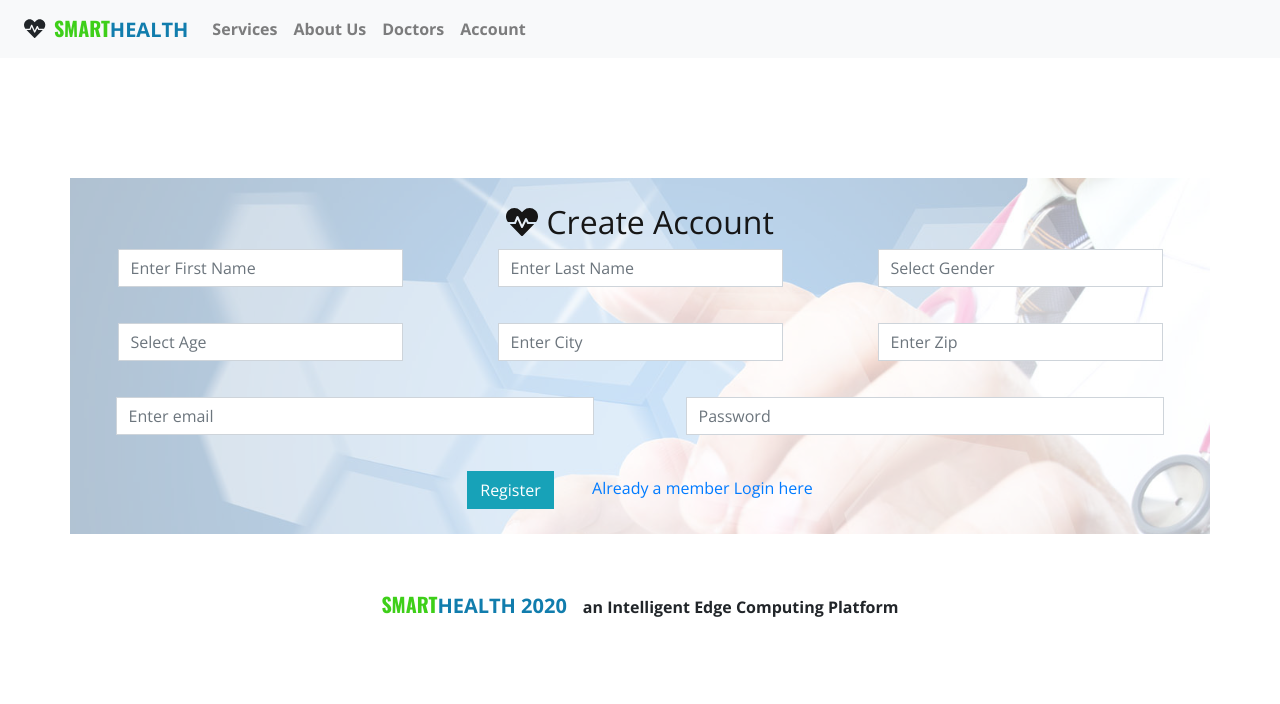
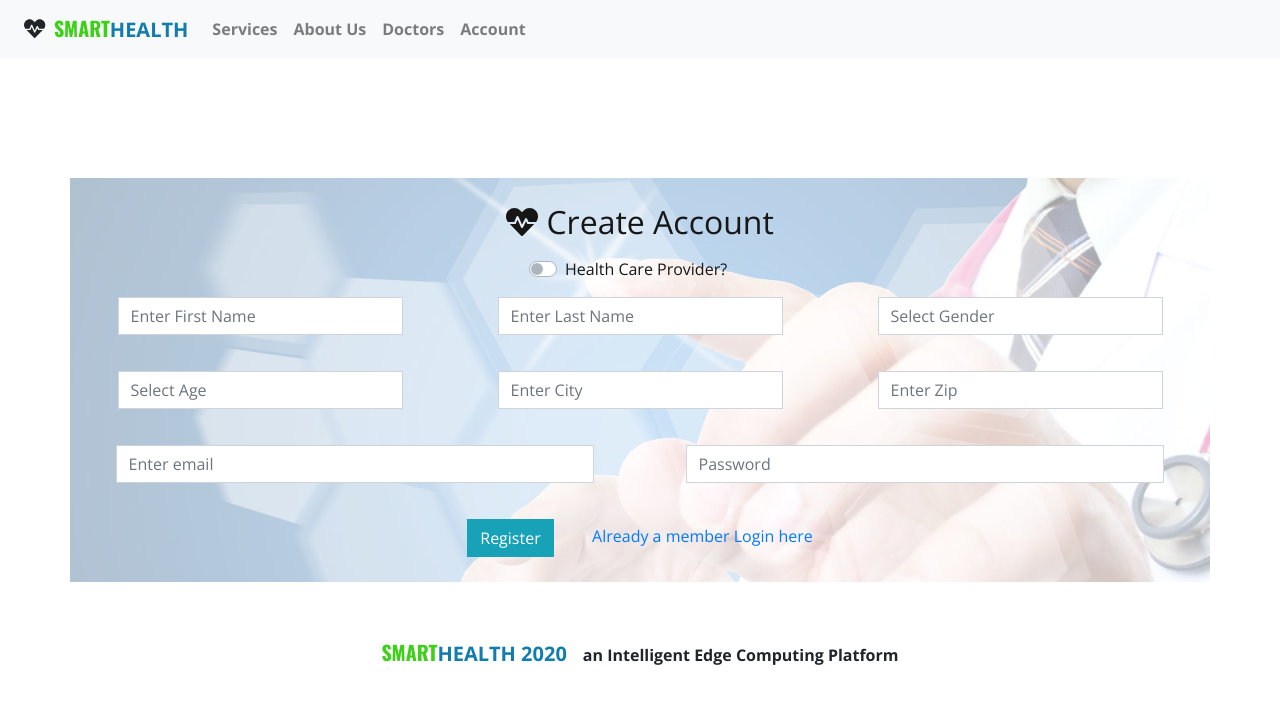
Before and after one commit to Karthika-Arumugam/smartHealth, a React (Create React App) app in the folder frontend/: page /signup in a window 1280 px wide. Shown: the top 704 px of the page. Built offline with nearby package versions, Linux system fonts and the light colour scheme.

Commit message:
added toggle switch

```diff
--- a/frontend/src/components/Signup/Signup.js
+++ b/frontend/src/components/Signup/Signup.js
@@ -7,10 +7,33 @@ import './Signup.css'
 
 
 class Signup extends Component {
+
+    constructor(props) {
+        super(props);
+        this.state = {
+            isHealthCareProvider: false
+        };
+    }
+
+    onClickHealthCareProviderCheckbox() {
+        this.setState({
+            isHealthCareProvider: !this.state.isHealthCareProvider
+        });
+    }
+
     render() {
         return (
             <Container className="parlex-back-signup"  >
                 <h2 ><FontAwesomeIcon icon={faHeartbeat} size="1x" />  Create Account</h2>
+                <Row style={{ width: "20%", margin: "0 auto", marginTop: "2vh", marginBottom: "2vh" }}>
+                    <Form.Check
+                        type="switch"
+                        id="custom-switch"
+                        label="Health Care Provider?"
+                        checked={this.state.isHealthCareProvider}
+                        onClick={this.onClickHealthCareProviderCheckbox.bind(this)}
+                    />
+                </Row>
                 <Form >
                     <Row>
                         <Form.Group style={{ width: "25%" }} controlId="formGroupFname" >
@@ -28,7 +51,7 @@ class Signup extends Component {
                             <Form.Control type="number" min="1" max="150" placeholder="Select Age" required />
                         </Form.Group>
                         <Form.Group style={{ width: "25%" }} controlId="formGroupCity" >
-                            <Form.Control type="text"  placeholder="Enter City" required />
+                            <Form.Control type="text" placeholder="Enter City" required />
                         </Form.Group>
                         <Form.Group style={{ width: "25%" }} controlId="formGroupZip" >
                             <Form.Control type="text" inputmode="numeric" pattern="^(?(^00000(|-0000))|(\d{5}(|-\d{4})))$" placeholder="Enter Zip" required />
```
